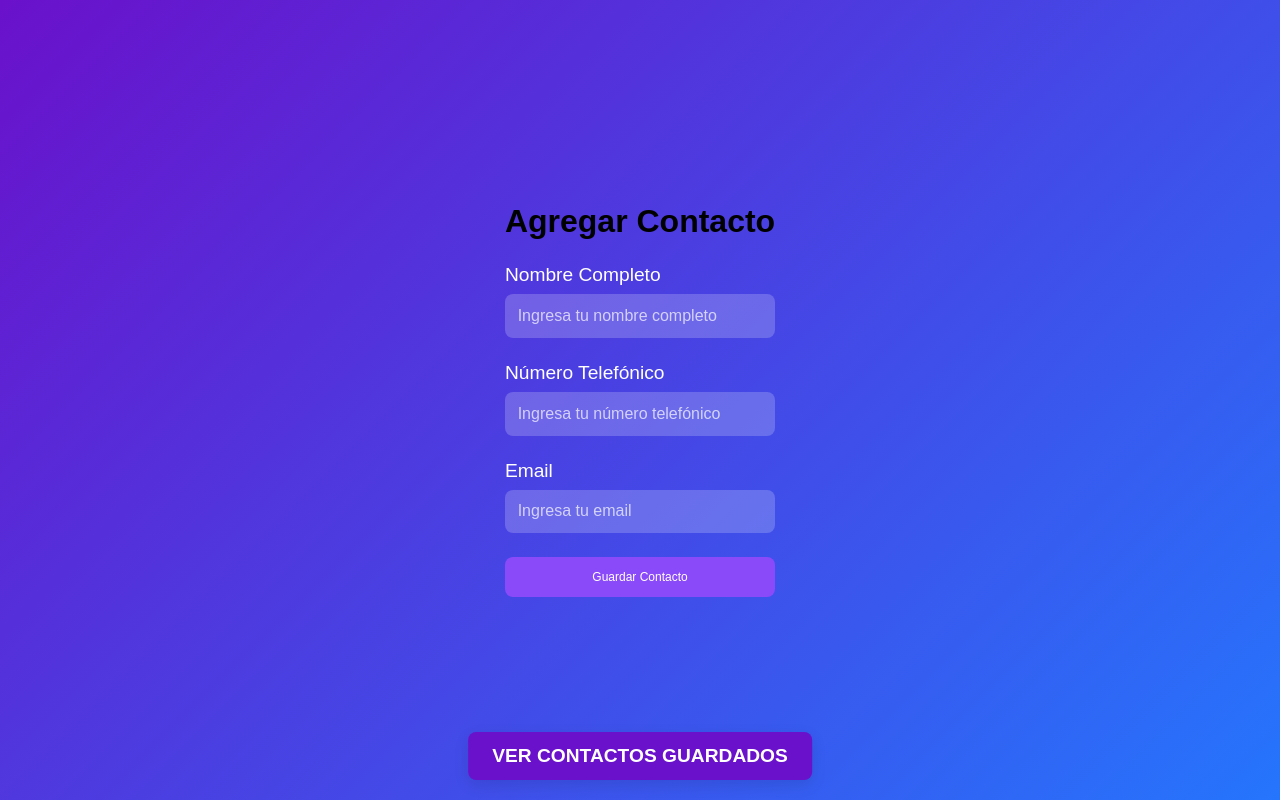
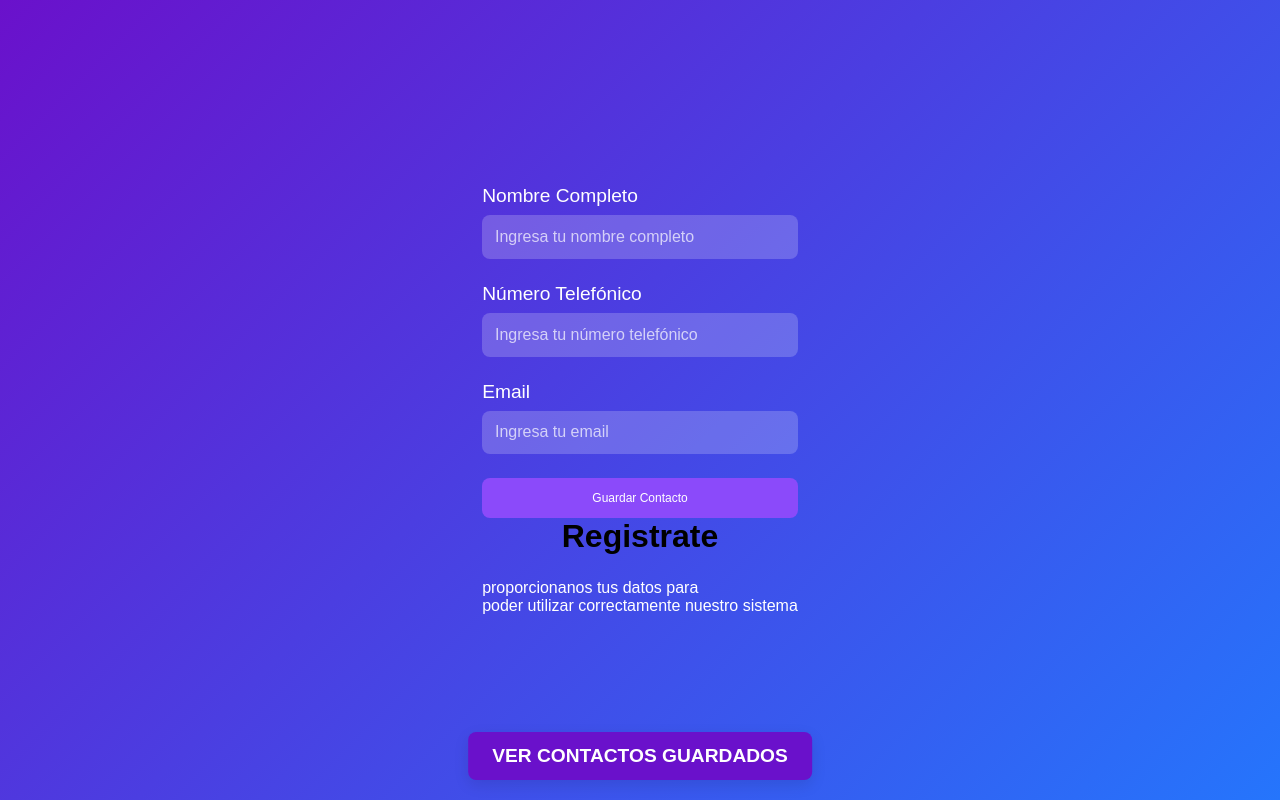
Before and after one commit to Joceline2004/BDIsma, a Flask app: page / in a window 1280 px wide. Run offline with Flask 3, Linux system fonts and the light colour scheme; data that the repository does not hold is empty; some libraries are stand-ins or nearby versions.

Commit message:
Update Index.html

```diff
--- a/Python flask/templates/Index.html
+++ b/Python flask/templates/Index.html
@@ -1,28 +1,31 @@
 <!DOCTYPE html>
 <html lang="es">
+
 <head>
     <meta charset="UTF-8">
     <meta name="viewport" content="width=device-width, initial-scale=1.0">
     <title>Agregar Contacto</title>
     <!-- Asegúrate de que el archivo CSS esté en la carpeta 'static' y se llame correctamente -->
-    <link rel="stylesheet" href="{{ url_for('static', filename='Index.css') }}">
+    <link rel="stylesheet" href="static\index.css">
+    <!--{{ url_for('static', filename='Index.css') }}-->
 
 </head>
+
 <body>
 
-    <div class="container.table">
+    <div class="container_form">
+
         <!-- Bloque de mensajes flash para mostrar notificaciones -->
-        {% with messages = get_flashed_messages() %}
-            {% if messages %}
-                <div class="flash-messages">
-                    {% for message in messages %}
-                        <p class="flash-message">{{ message }}</p>
-                    {% endfor %}
-                </div>
-            {% endif %}
-        {% endwith %}
+        <!--{% with messages = get_flashed_messages() %} {% if messages %}-->
+        <div class="flash-messages">
+            <!--{% for message in messages %}-->
+            <p class="flash-message">
+                <!--{{ message }}-->
+            </p>
+            <!-- {% endfor %}-->
+        </div>
+        <!-- {% endif %} {% endwith %}-->
 
-        <h1>Agregar Contacto</h1>
         <!-- Formulario para agregar contacto, revisa que la ruta '/Agregar_Contacto' esté bien definida en Flask -->
         <form action="/Agregar_Contacto" method="POST" class="contact-form">
             <div class="input-group">
@@ -42,13 +45,19 @@
 
             <button type="submit" class="btn-submit">Guardar Contacto</button>
         </form>
+        <div class="container_morado">
+            <h1>Registrate</h1>
+            <p class="t">proporcionanos tus datos para</p>
+            <p class="tt">poder utilizar correctamente nuestro sistema</p>
+        </div>
     </div>
-
 
 
     <!-- El enlace te lleva a la página para ver los contactos guardados -->
     <a href="/VerContactosGuardados" class="btn-ver">Ver Contactos Guardados</a>
 
 
+
 </body>
+
 </html>
```
